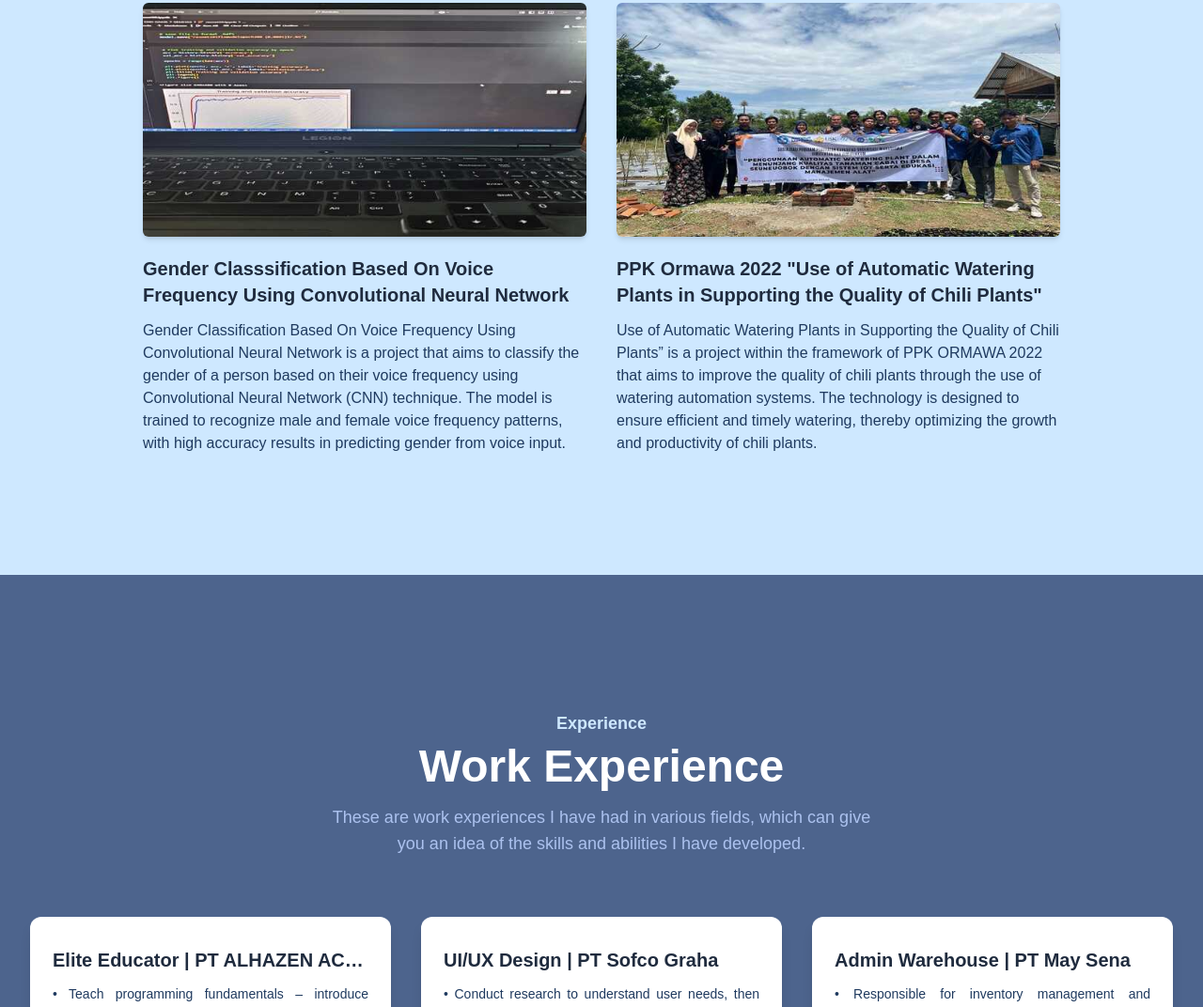
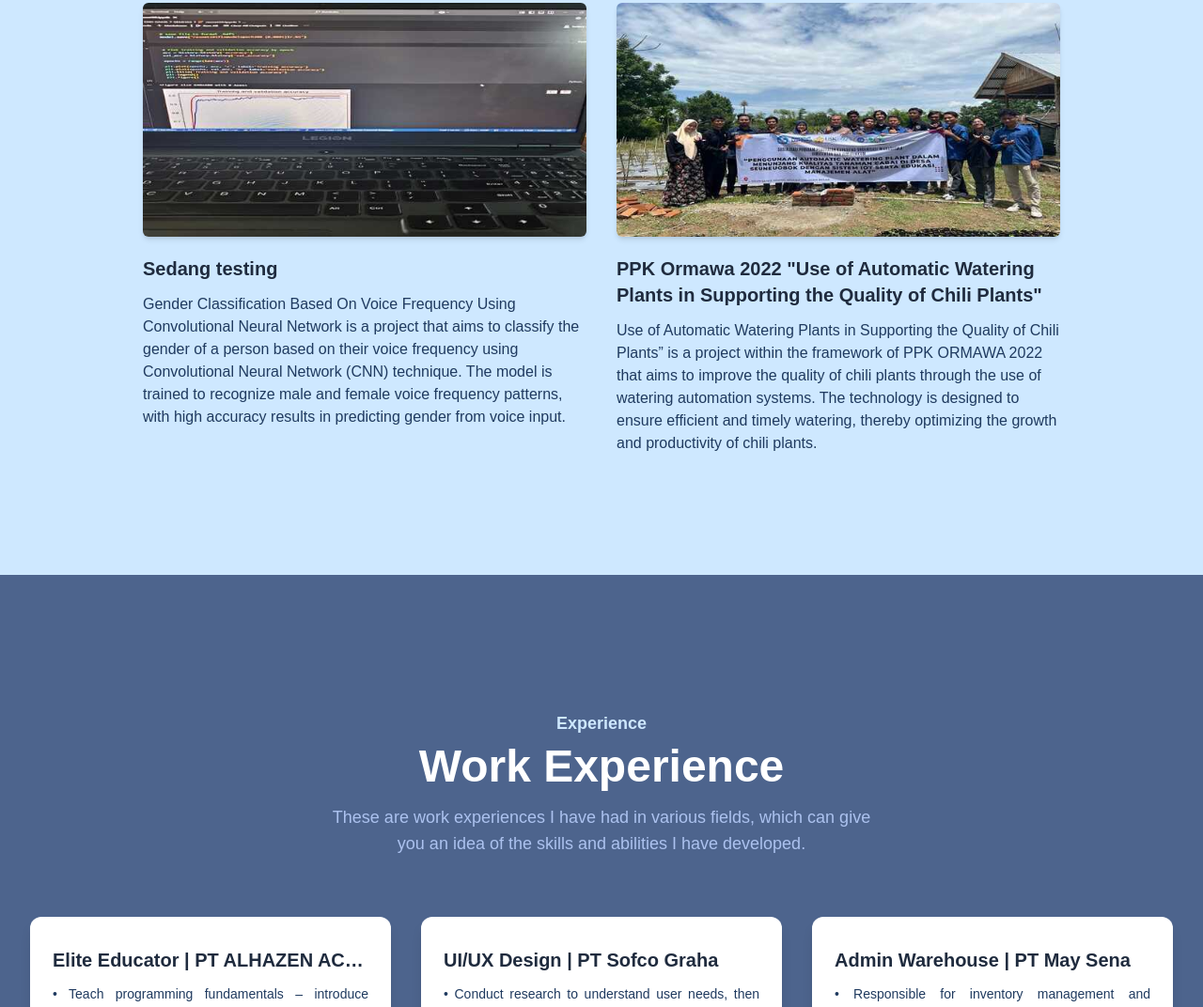
Before and after one commit to pratamatresna/portfolio-tailwindcss, a website: page index.html in a window 1280 px wide. Shown: the part 1481-2553 px from the top of the page at 94% size. Drawn offline with Linux system fonts and the light colour scheme.

Commit message:
testing ios

```diff
--- a/index.html
+++ b/index.html
@@ -313,8 +313,7 @@
               <img src="dist/img/cnn.jpg" alt="Landing Page" width="w-full" />
             </div>
             <h3 class="font-semibold text-xl text-pw7 mt-5 mb-3 dark:text-pw9">
-              Gender Classsification Based On Voice Frequency Using
-              Convolutional Neural Network
+              Sedang testing
             </h3>
             <p class="font-medium text-base text-pw1 dark:text-pw7">
               Gender Classification Based On Voice Frequency Using Convolutional
```
Also changed, not shown: 1 other file.
